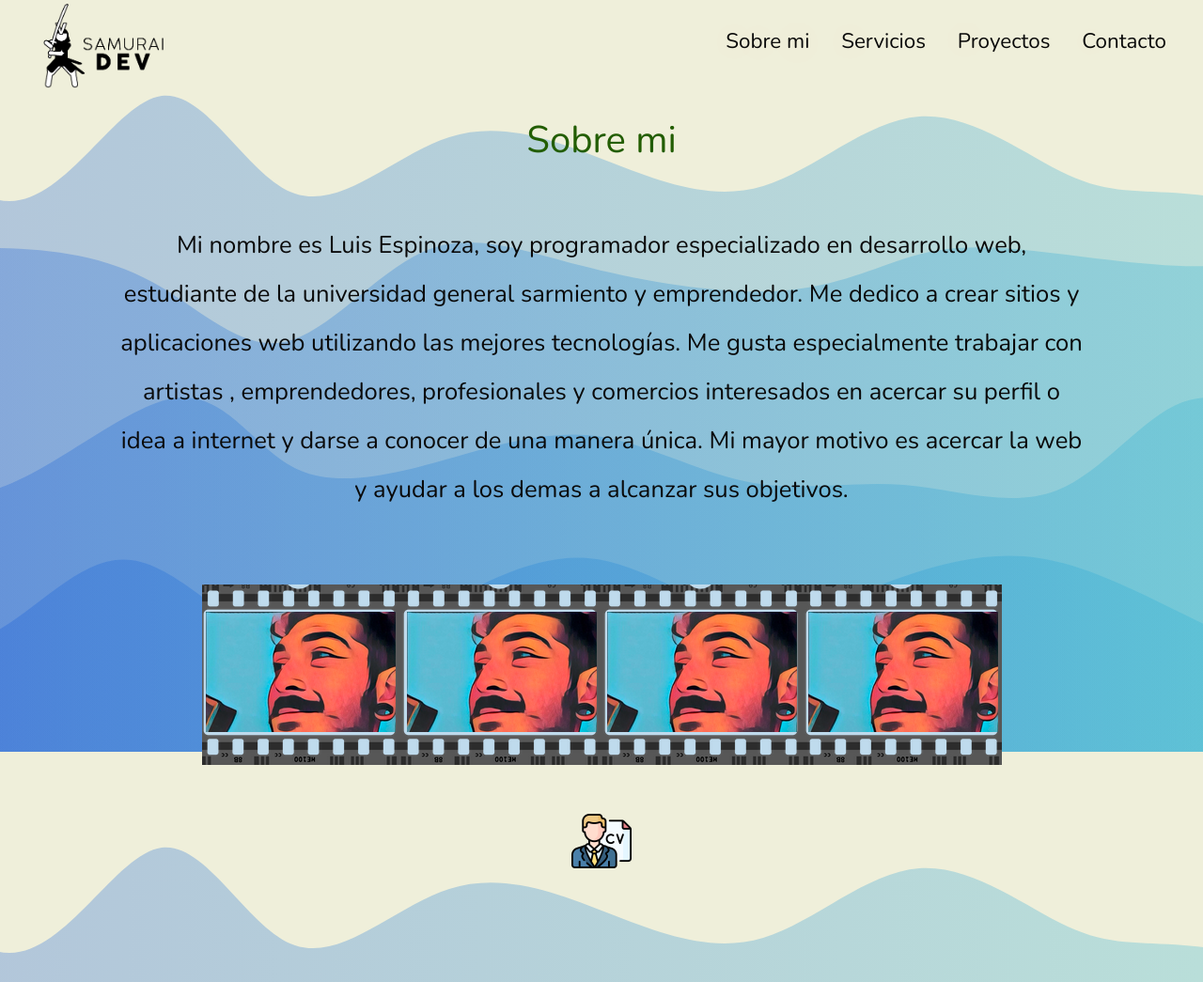
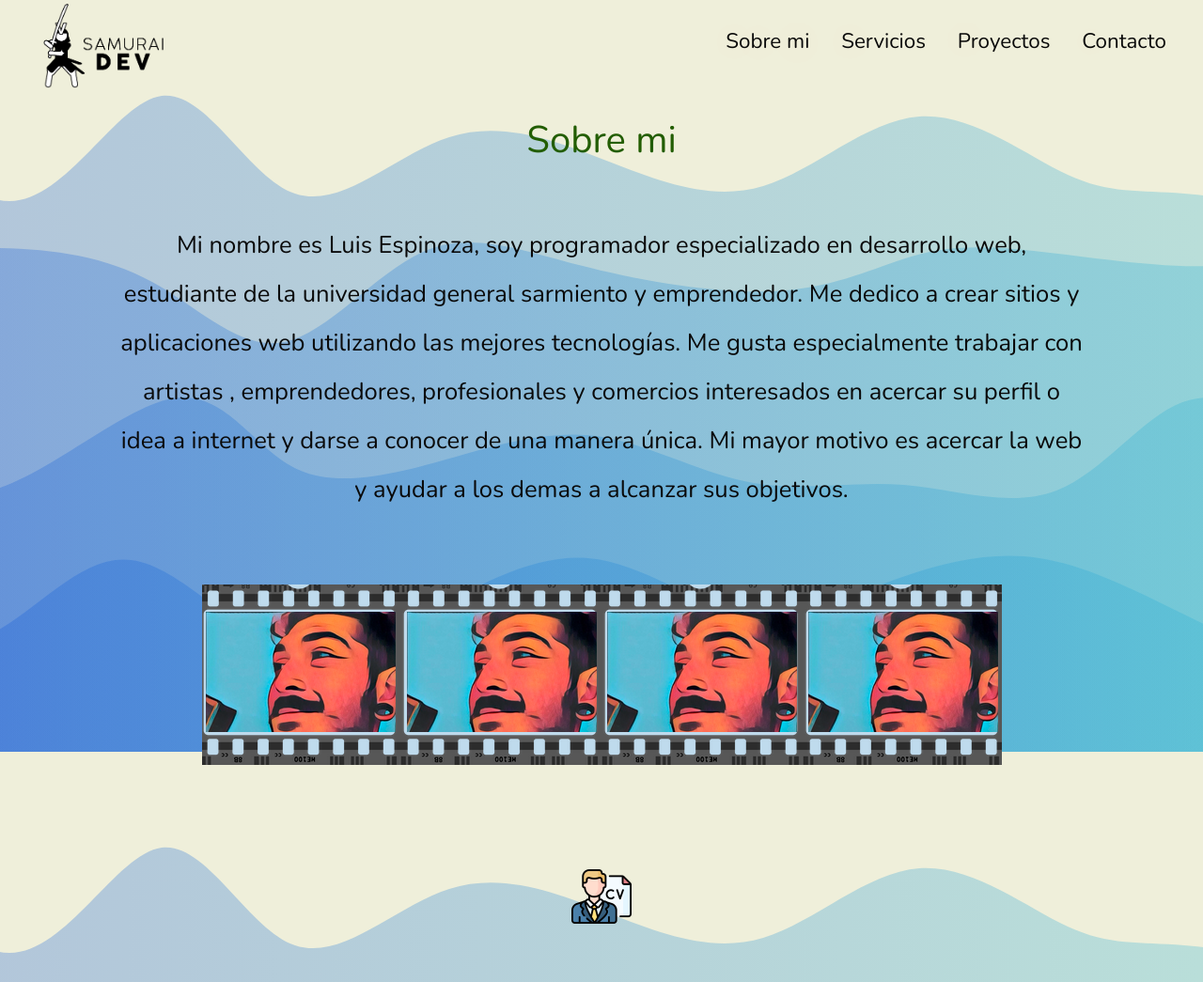
Before and after one commit to LuisTerceroIII/samurai-dev-web, a Gatsby site: page /aboutMe in a window 1280 px wide. Shown: the whole page at 94% size. Built offline with nearby package versions, Linux system fonts and the light colour scheme; Gatsby itself is replaced by a stand-in of ours.

Commit message:
test deploy

```diff
--- a/src/sections/AboutMe/AboutMeView.tsx
+++ b/src/sections/AboutMe/AboutMeView.tsx
@@ -22,6 +22,7 @@
         objectFit={"contain"}
       />
       <a
+        className={styles.linkCV}
         href={
           " https://drive.google.com/uc?export=download&id=1B_9IL0JMWtAwZWq4DUCllLeKHPZCV_55"
         }
--- a/src/sections/AboutMe/styles/AboutMe.module.css
+++ b/src/sections/AboutMe/styles/AboutMe.module.css
@@ -34,7 +34,12 @@
   grid-area: image;
   align-self: center;
 }
-
+.linkCV {
+  max-width: 5vw;
+  min-width: 5vw;
+  align-self: center;
+  justify-self: center;
+}
 .icon {
   grid-area: icon;
   cursor: url("../../../assets/cursors/hoverCursor.png"),auto;
```
